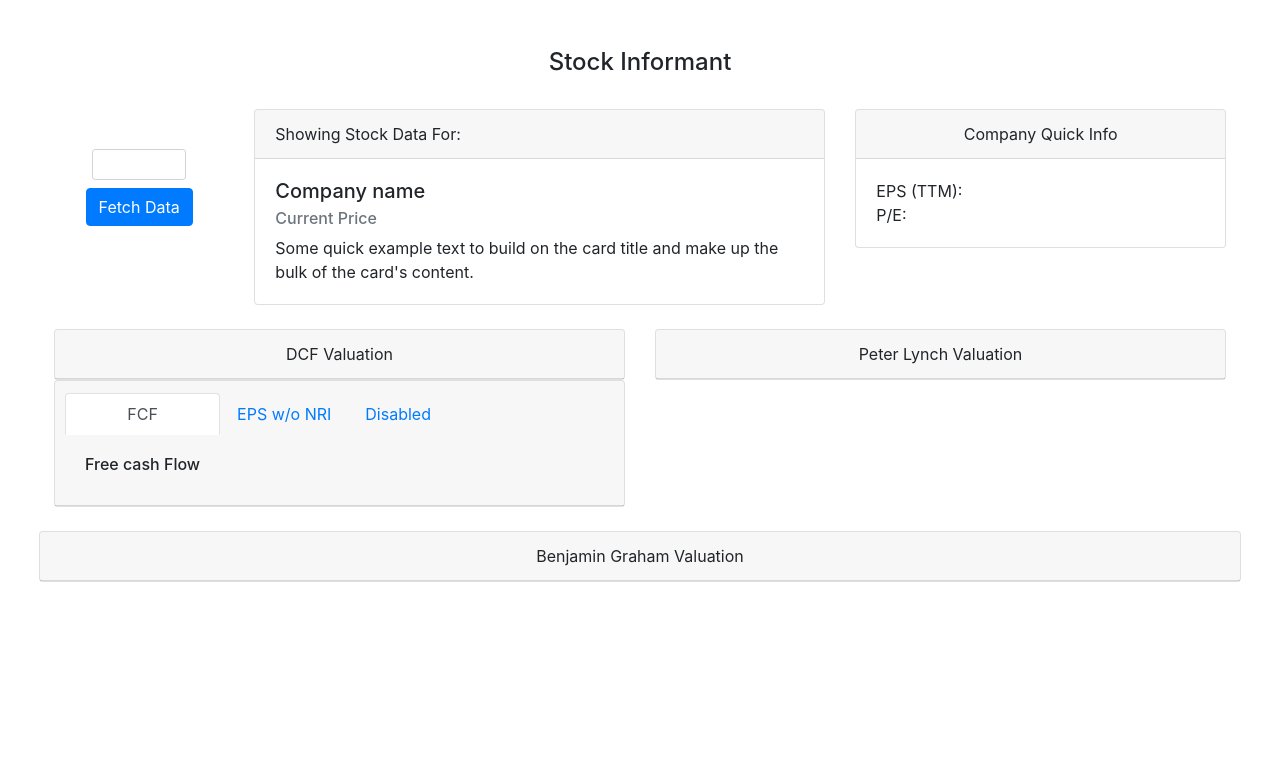
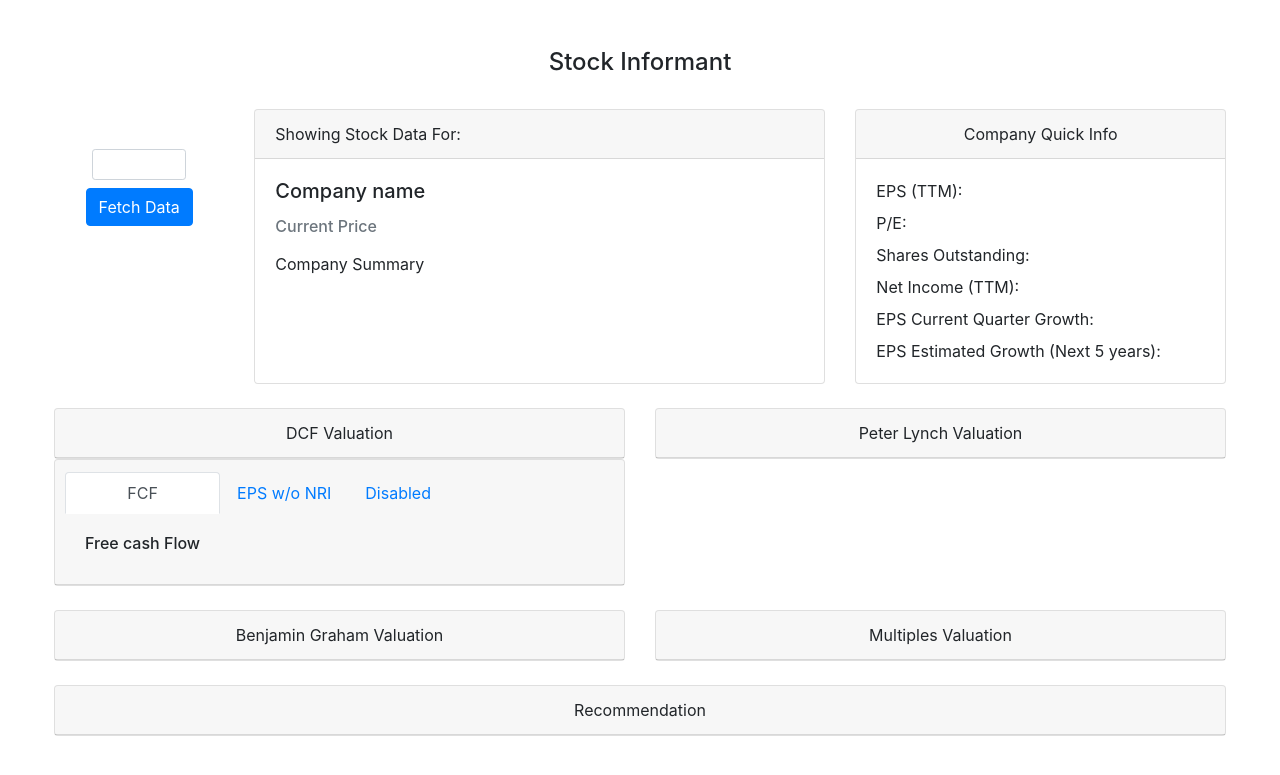
Before and after one commit to LHeen08/stock_informant, a Flask app: page /main_page in a window 1280 px wide. Shown: the top 775 px of the page. Run offline with Flask 3, Linux system fonts and the light colour scheme.

Commit message:
More UI Updates, added loader and better elements on main page

```diff
--- a/templates/main_page.html
+++ b/templates/main_page.html
@@ -1,19 +1,34 @@
 <!DOCTYPE html>
 
+<html lang="en">
   <head>
     <title>Stock Informant</title>
-    <meta charset="utf-8">
+    <meta charset="utf-8" />
     <link rel="shortcut icon" href="#" />
-    <meta name="viewport" content="width=device-width, initial-scale=1">
-    <link rel="stylesheet" href="https://cdn.jsdelivr.net/npm/bootstrap@4.3.1/dist/css/bootstrap.min.css"
-        integrity="sha384-ggOyR0iXCbMQv3Xipma34MD+dH/1fQ784/j6cY/iJTQUOhcWr7x9JvoRxT2MZw1T" crossorigin="anonymous">
+    <meta name="viewport" content="width=device-width, initial-scale=1" />
+    <link
+      rel="stylesheet"
+      href="https://cdn.jsdelivr.net/npm/bootstrap@4.3.1/dist/css/bootstrap.min.css"
+      integrity="sha384-ggOyR0iXCbMQv3Xipma34MD+dH/1fQ784/j6cY/iJTQUOhcWr7x9JvoRxT2MZw1T"
+      crossorigin="anonymous"
+    />
     <script src="https://ajax.googleapis.com/ajax/libs/jquery/3.7.1/jquery.min.js"></script>
+    <script
+    src="https://cdn.jsdelivr.net/npm/popper.js@1.14.7/dist/umd/popper.min.js"
+    integrity="sha384-UO2eT0CpHqdSJQ6hJty5KVphtPhzWj9WO1clHTMGa3JDZwrnQq4sF86dIHNDz0W1"
+    crossorigin="anonymous"
+  ></script>
+  <script
+    src="https://cdn.jsdelivr.net/npm/bootstrap@4.3.1/dist/js/bootstrap.min.js"
+    integrity="sha384-JjSmVgyd0p3pXB1rRibZUAYoIIy6OrQ6VrjIEaFf/nJGzIxFDsf4x0xIM+B07jRM"
+    crossorigin="anonymous"
+  ></script>
     <style>
       #input-container {
         padding-top: 40px;
       }
 
-        form.ticker-entry *{
+      form.ticker-entry * {
         box-sizing: border-box;
       }
 
@@ -33,21 +48,30 @@
         <div class="col-sm-2 d-flex">
           <div id="input-container" class="d-flex text-center">
             <form class="ticker-entry">
-                    <input type="text" name="ticker" id="ticker" class="form-control form-control-sm text-center"required>
-                    <button type="button" id="fetch-button" class="btn btn-primary mt-2">Fetch
-                        Data</button>
+              <input
+                type="text"
+                name="ticker"
+                id="ticker"
+                class="form-control form-control-sm text-center"
+                required
+              />
+              <button
+                type="button"
+                id="fetch-button"
+                class="btn btn-primary mt-2"
+              >
+                Fetch Data
+              </button>
             </form>
           </div>
         </div>
         <div class="col-md-6 d-flex justify-content-center">
           <div class="card w-100">
-                    <div class="card-header">
-                        Showing Stock Data For:
-                    </div>
+            <div class="card-header">Showing Stock Data For:</div>
             <div class="card-body">
-                        <h5 class="card-title">Company name</h5>
-                        <h6 class="card-subtitle mb-2 text-muted">Current Price</h6>
-                        <p class="card-text">Some quick example text to build on the card title and make up the bulk of the card's content.</p>
+              <h5 class="card-title pb-2">Company name</h5>
+              <h6 class="card-subtitle mb-2 text-muted pb-2">Current Price</h6>
+              <p class="card-text">Company Summary</p>
             </div>
           </div>
         </div>
@@ -55,8 +79,14 @@
           <div class="card w-100">
             <div class="card-header text-center">Company Quick Info</div>
             <div class="card-body">
-                        <div class="card-content">EPS (TTM):</div>
-                        <div class="card-content">P/E: </div>
+              <div class="card-content pb-2">EPS (TTM):</div>
+              <div class="card-content pb-2">P/E:</div>
+              <div class="card-content pb-2">Shares Outstanding:</div>
+              <div class="card-content pb-2">Net Income (TTM):</div>
+              <div class="card-content pb-2">EPS Current Quarter Growth:</div>
+              <div class="card-content">
+                EPS Estimated Growth (Next 5 years):
+              </div>
             </div>
           </div>
         </div>
@@ -64,20 +94,18 @@
       <div class="mt-4 mb-4 ml-4 mr-4 row d-flex justify-content-around">
         <div id="dcf-card" class="col">
           <div class="card w-100">
-                    <div class="card-header text-center">
-                        DCF Valuation
-                    </div>
+            <div class="card-header text-center">DCF Valuation</div>
           </div>
           <div class="card">
             <div class="card-header text-center">
               <ul class="nav nav-tabs card-header-tabs">
                 <li class="nav-item">
-                                <a class="nav-link active" aria-current="true" href="#fcf">FCF</a>
+                  <a class="nav-link active" aria-current="true" href="#fcf"
+                    >FCF</a
+                  >
                   <div class="card-body">
                     <h6 class="card-title">Free cash Flow</h6>
-                                    <div class="card-content">
-
-                                    </div>
+                    <div class="card-content"></div>
                   </div>
                 </li>
                 <li class="nav-item">
@@ -90,15 +118,29 @@
             </div>
           </div>
         </div>
-            <div id="dcf-card" class="col">
+        <div id="lynch-eval-card" class="col">
           <div class="card w-100">
             <div class="card-header text-center">Peter Lynch Valuation</div>
           </div>
         </div>
       </div>
       <div class="mt-4 mb-4 ml-4 mr-4 row d-flex justify-content-around">
+        <div id="graham-eval-card" class="col">
           <div class="card w-100">
             <div class="card-header text-center">Benjamin Graham Valuation</div>
+          </div>
+        </div>
+        <div id="multiples-eval-card" class="col">
+          <div class="card w-100">
+            <div class="card-header text-center">Multiples Valuation</div>
+          </div>
+        </div>
+      </div>
+      <div class="mt-4 mb-4 ml-4 mr-4 row d-flex justify-content-around">
+        <div id="recommendation-eval-card" class="col">
+          <div class="card w-100">
+            <div class="card-header text-center">Recommendation</div>
+          </div>
         </div>
       </div>
     </div>
@@ -106,37 +148,32 @@
     <script>
       $(document).ready(function () {
         // Handle button click event with jQuery
-            $('#fetch-button').click(function () {
+        $("#fetch-button").click(function () {
           // Get the ticker value from the input field
-                var ticker = $('#ticker').val();
+          var ticker = $("#ticker").val();
 
           // Make an AJAX POST request to fetch data and update the page
           $.ajax({
-                    method: 'POST',
-                    url: '/fetch_data', // Call the fetch_data function in python
+            method: "POST",
+            url: "/fetch_data", // Call the fetch_data function in python
             data: { ticker: ticker },
-                    dataType: 'json',
+            dataType: "json",
             success: function (data) {
               if (data) {
-
               } else {
-                            alert('Invalid data or an error occurred while fetching data. Please make sure you entered a correct ticker');
+                alert(
+                  "Invalid data or an error occurred while fetching data. Please make sure you entered a correct ticker"
+                );
               }
             },
             error: function () {
-                        alert('Invalid data or an error occurred while fetching data. Please make sure you entered a correct ticker');
-                    }
+              alert(
+                "Invalid data or an error occurred while fetching data. Please make sure you entered a correct ticker"
+              );
+            },
           });
         });
       });
     </script>
-
-    <script src="https://cdn.jsdelivr.net/npm/popper.js@1.14.7/dist/umd/popper.min.js"
-        integrity="sha384-UO2eT0CpHqdSJQ6hJty5KVphtPhzWj9WO1clHTMGa3JDZwrnQq4sF86dIHNDz0W1"
-        crossorigin="anonymous"></script>
-    <script src="https://cdn.jsdelivr.net/npm/bootstrap@4.3.1/dist/js/bootstrap.min.js"
-        integrity="sha384-JjSmVgyd0p3pXB1rRibZUAYoIIy6OrQ6VrjIEaFf/nJGzIxFDsf4x0xIM+B07jRM"
-        crossorigin="anonymous"></script>
   </body>
-
 </html>
--- a/web_app.py
+++ b/web_app.py
@@ -7,7 +7,7 @@ app = Flask(__name__)
 
 app.secret_key = 'my_flask_app'  # Replace with your own secret key
 
-# Initialize a variable to store the fetched data ( this is the acutal object of the stock )
+# Initialize a variable to store the fetched data ( this is the actual object of the stock )
 fetched_company_data = None
 
 # Define a route to render the HTML page
```
Also changed, not shown: templates/start_page.html (+91 -12 lines), custom_scripts.js (added). Lines whose indentation alone changed are shown as unchanged.
